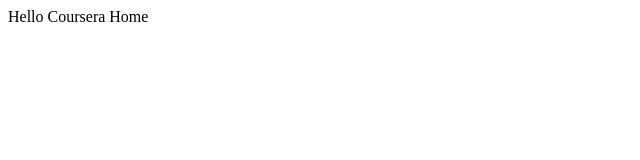
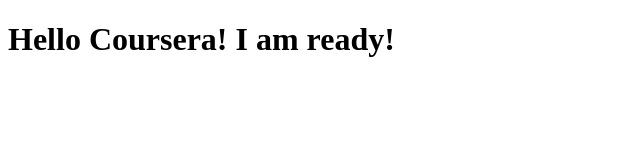
Before and after one commit to Juraganet/coursera-angular, a plain HTML site: page index.html in a window 1280 px wide. Shown: the whole page, without its empty margins (0-640 px from the left). Drawn offline with Linux system fonts and the light colour scheme.

Commit message:
Modified web file

```diff
--- a/index.html
+++ b/index.html
@@ -6,6 +6,6 @@
   <title>Hello</title>
 </head>
 <body>
-  Hello Coursera Home
+  <h1>Hello Coursera! I am ready!</h1>
 </body>
 </html>
```
